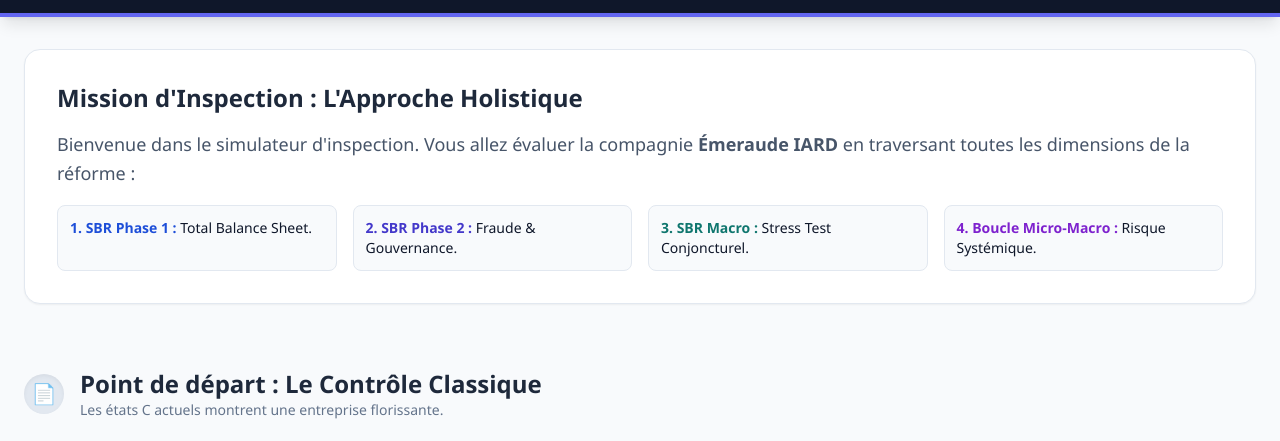
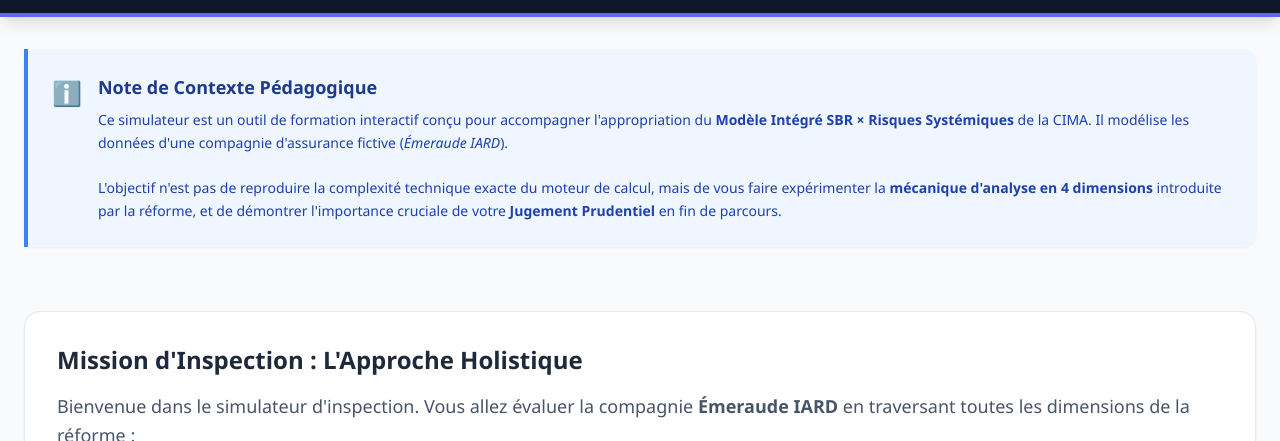
Before and after one commit to grasoanaivo22-cyber/Simulation, a plain HTML site: page index.html in a window 1280 px wide. Shown: the part 119-560 px from the top of the page. Drawn offline with nearby package versions, Linux system fonts and the light colour scheme.

Commit message:
Update index.html

```diff
--- a/index.html
+++ b/index.html
@@ -136,6 +136,22 @@
     </header>
 
     <main class="max-w-7xl mx-auto px-4 sm:px-6 mt-8 space-y-16">
+
+        <!-- Note de Contexte -->
+        <div class="bg-blue-50 border-l-4 border-blue-500 p-4 sm:p-6 rounded-r-xl shadow-sm">
+            <div class="flex items-start">
+                <div class="flex-shrink-0 mt-1">
+                    <span class="text-blue-500 text-2xl">&#8505;&#65039;</span>
+                </div>
+                <div class="ml-4">
+                    <h3 class="text-lg font-bold text-blue-900">Note de Contexte Pédagogique</h3>
+                    <p class="mt-2 text-sm text-blue-800 leading-relaxed">
+                        Ce simulateur est un outil de formation interactif conçu pour accompagner l'appropriation du <strong>Modèle Intégré SBR &times; Risques Systémiques</strong> de la CIMA. Il modélise les données d'une compagnie d'assurance fictive (<em>Émeraude IARD</em>).<br><br>
+                        L'objectif n'est pas de reproduire la complexité technique exacte du moteur de calcul, mais de vous faire expérimenter la <strong>mécanique d'analyse en 4 dimensions</strong> introduite par la réforme, et de démontrer l'importance cruciale de votre <strong>Jugement Prudentiel</strong> en fin de parcours.
+                    </p>
+                </div>
+            </div>
+        </div>
 
         <!-- Intro -->
         <section class="bg-white rounded-2xl shadow-sm border border-slate-200 p-6 sm:p-8">
```
